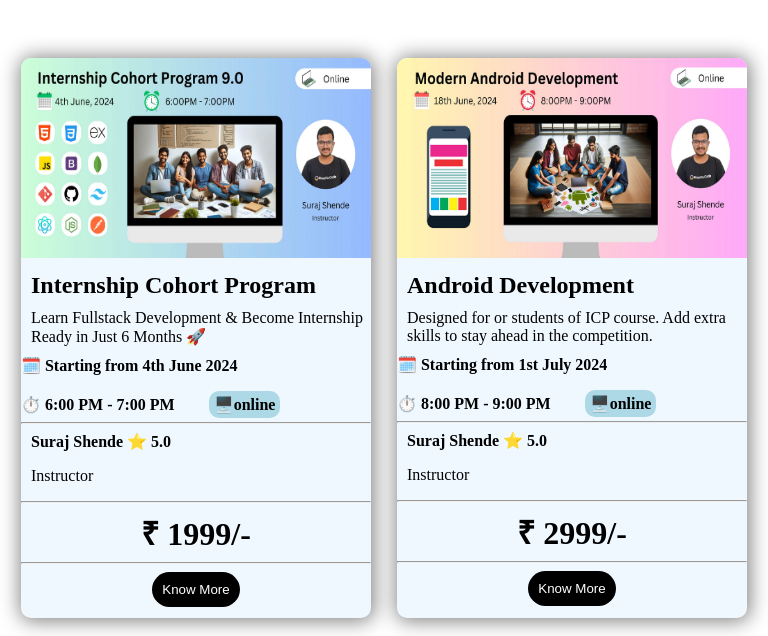
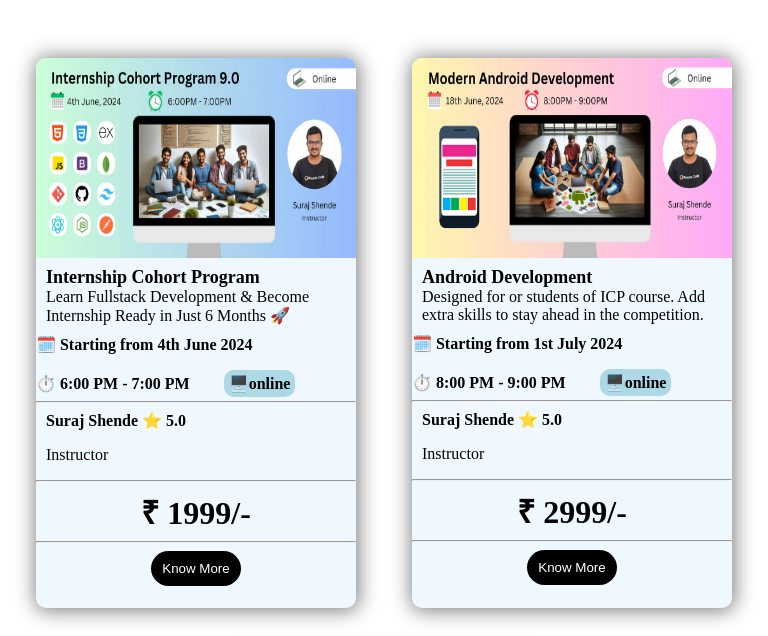
Before and after one commit to dipaksalunke01/assignment-19, a plain HTML site: page index.html in a window 768 px wide. Shown: the top 636 px of the page. Drawn offline with Linux system fonts and the light colour scheme.

Commit message:
responsivness added for medium devices

```diff
--- a/style.css
+++ b/style.css
@@ -83,3 +83,24 @@
         padding: 12px;
        }
    }
+
+   @media screen and (min-width:731px) and (max-width:992px){
+
+    .card{
+        height: 550px;
+        width: 320px;
+    }
+
+    .c-img{
+        width: 320px;
+        height: 200px;
+    }
+    .course-name{
+        font-size: 18px;
+        margin:5px 0 0 10px;
+    }
+    .btn{
+         width: 90px;
+         padding: 10px;
+       }
+   }
```
